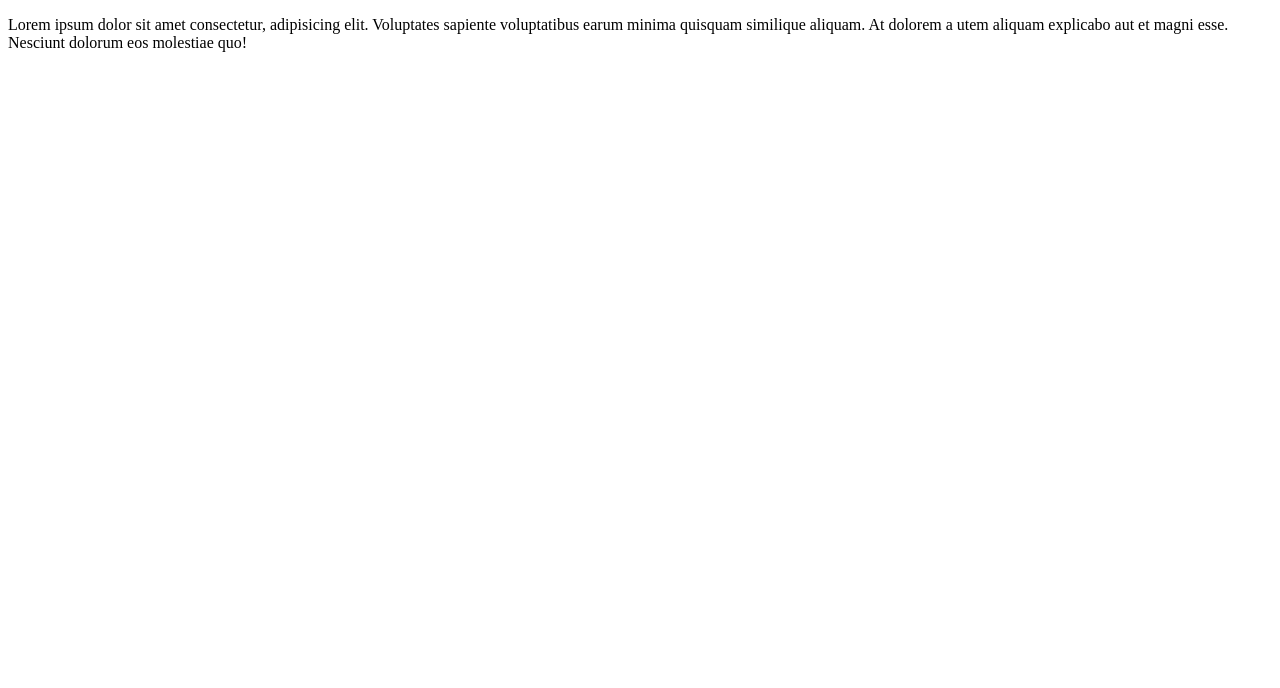
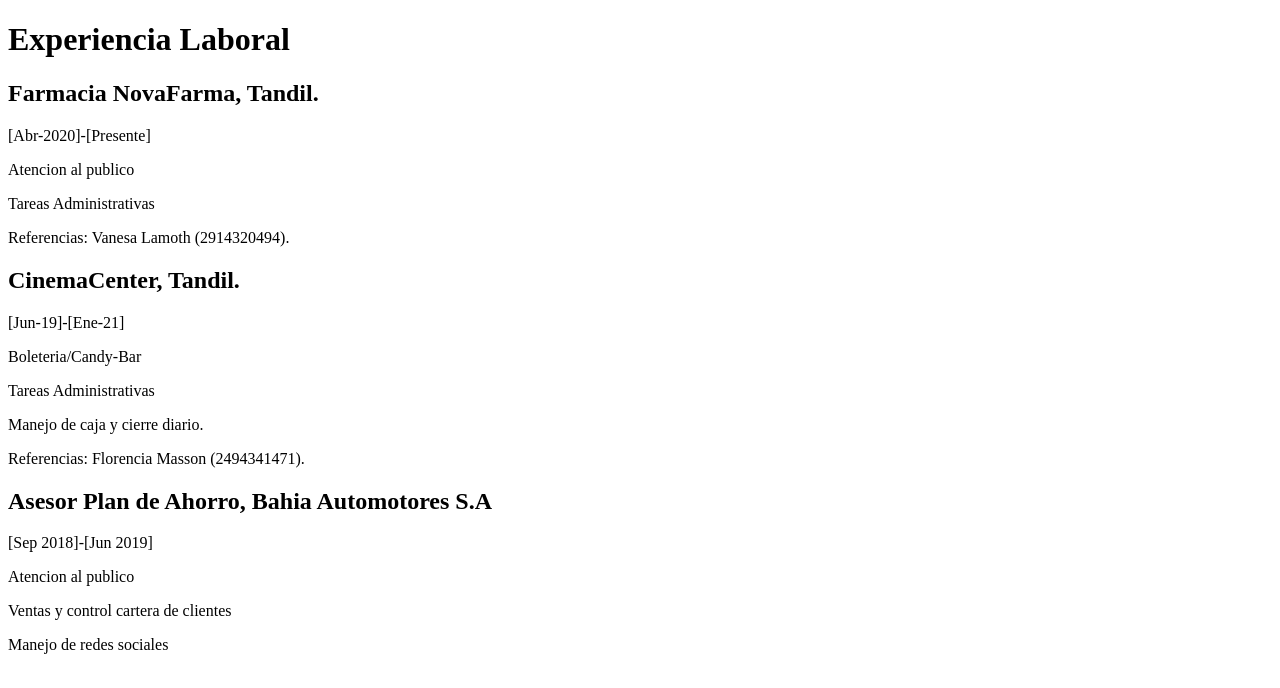
Before and after one commit to Ermangc/CV-Web, a website: page html/experiencia.html in a window 1280 px wide. Drawn offline with Linux system fonts and the light colour scheme.

Commit message:
datos de cv

```diff
--- a/html/experiencia.html
+++ b/html/experiencia.html
@@ -4,10 +4,28 @@
     <meta charset="UTF-8">
     <meta http-equiv="X-UA-Compatible" content="IE=edge">
     <meta name="viewport" content="width=device-width, initial-scale=1.0">
-    <title>Home</title>
+    <title>Experiencia</title>
 </head>
 <body>
-    <p>Lorem ipsum dolor sit amet consectetur, adipisicing elit. Voluptates sapiente voluptatibus earum minima quisquam similique aliquam. At dolorem a
-        utem aliquam explicabo aut et magni esse. Nesciunt dolorum eos molestiae quo!</p>
+    <h1>Experiencia Laboral</h1>
+    <h2>Farmacia NovaFarma, Tandil.</h2>
+    <p>[Abr-2020]-[Presente]</p>
+    <p>Atencion al publico</p>
+    <p>Tareas Administrativas</p>
+    <p>Referencias: Vanesa Lamoth (2914320494).</p>
+
+    <h2>CinemaCenter, Tandil.</h2>
+    <p>[Jun-19]-[Ene-21]</p>
+    <p>Boleteria/Candy-Bar</p>
+    <p>Tareas Administrativas</p>
+    <p>Manejo de caja y cierre diario.</p>
+    <p>Referencias: Florencia Masson (2494341471).</p>
+
+    <h2>Asesor Plan de Ahorro, Bahia Automotores S.A</h2>
+    <p>[Sep 2018]-[Jun 2019]</p>
+    <p>Atencion al publico</p>
+    <p>Ventas y control cartera de clientes</p>
+    <p>Manejo de redes sociales</p>
+
 </body>
 </html>
```
Also changed, not shown: html/sobremi.html (+14 -2 lines).
